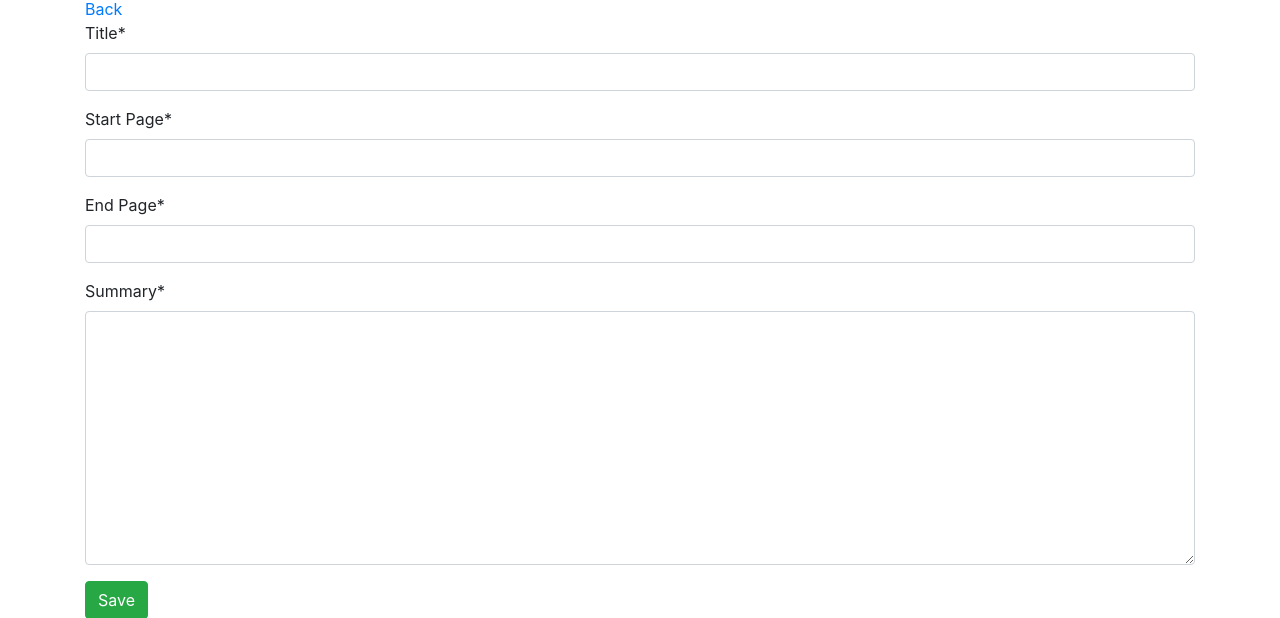
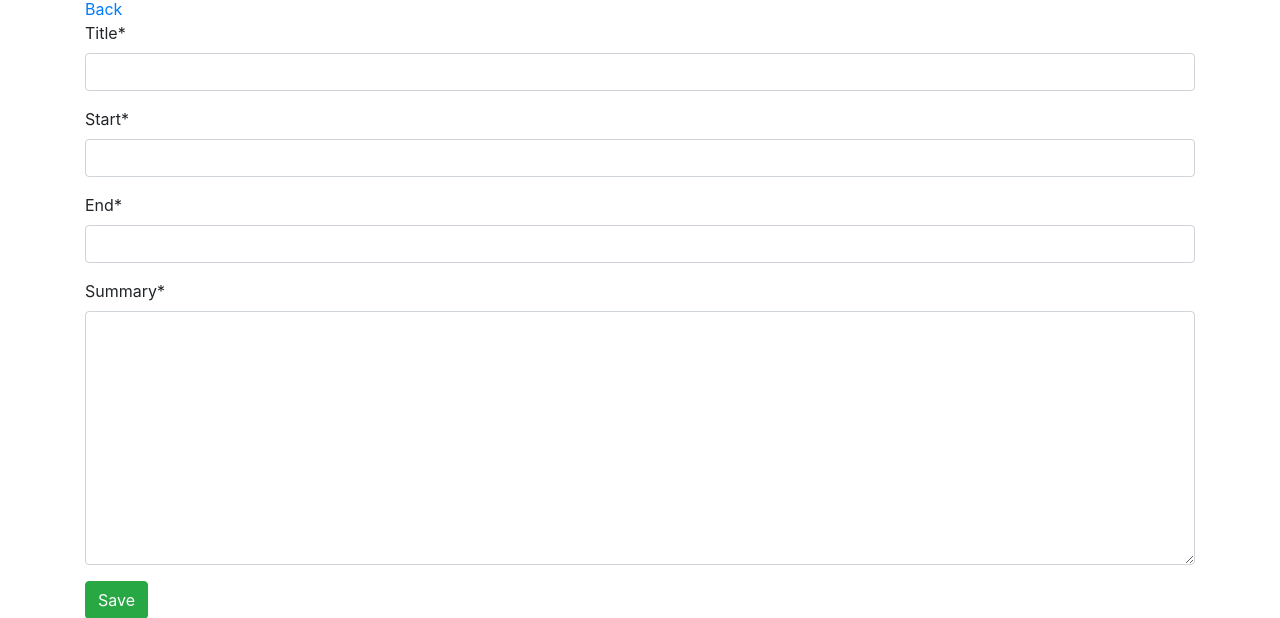
Before and after one commit to Sebastian-/summaread, a Django app: page /books/1/summaries/create in a window 1280 px wide. Shown: the part 140-758 px from the top of the page. Run offline with Django 3.2, Linux system fonts and the light colour scheme; a user stored in the database is signed in; tables that the repository leaves empty hold one stand-in row (values such as "Sample post"); some libraries are stand-ins or nearby versions.

Commit message:
rename start and end page fields

```diff
--- a/summaread/readingmanager/admin.py
+++ b/summaread/readingmanager/admin.py
@@ -8,7 +8,7 @@ class BookAdmin(admin.ModelAdmin):
 
 
 class SummaryAdmin(admin.ModelAdmin):
-    list_display = ("book", "title", "Start Page", "End Page")
+    list_display = ("book", "title", "start", "end")
 
 
 admin.site.register(Book, BookAdmin)
--- a/summaread/readingmanager/models.py
+++ b/summaread/readingmanager/models.py
@@ -22,8 +22,8 @@ class Summary(models.Model):
     )
     date = models.DateTimeField(auto_now=True)
     title = models.CharField(max_length=300)
-    startPage = models.IntegerField(name='Start Page')
-    endPage = models.IntegerField(name='End Page')
+    start = models.IntegerField()
+    end = models.IntegerField()
     summary = models.TextField()
 
     class Meta:
--- a/summaread/readingmanager/views.py
+++ b/summaread/readingmanager/views.py
@@ -61,7 +61,7 @@ class SummaryListView(LoginRequiredMixin, UserPassesTestMixin, TemplateView):
 
 class CreateSummaryView(LoginRequiredMixin, UserPassesTestMixin, CreateView):
     model = Summary
-    fields = ['title', 'Start Page', 'End Page', 'summary']
+    fields = ['title', 'start', 'end', 'summary']
     template_name = 'readingmanager/summary_create.html'
 
     def get_context_data(self, **kwargs):
@@ -83,7 +83,7 @@ class CreateSummaryView(LoginRequiredMixin, UserPassesTestMixin, CreateView):
 class EditSummaryView(LoginRequiredMixin, UserPassesTestMixin, UpdateView):
     model = Summary
     pk_url_kwarg = 'summary_pk'
-    fields = ['title', 'Start Page', 'End Page', 'summary']
+    fields = ['title', 'start', 'end', 'summary']
     template_name = 'readingmanager/summary_update.html'
 
     def get_context_data(self, **kwargs):
--- a/summaread/templates/readingmanager/summary_list.html
+++ b/summaread/templates/readingmanager/summary_list.html
@@ -12,6 +12,7 @@
     {% for summary in summary_list %}
         <div class="list-entry">
             <h3>{{ summary.title }}</h3>
+            <h6 class="mb-3">{{ summary.date }} (Pages {{ summary.start }} - {{ summary.end }})</h6>
             <p>{{ summary.summary }}</p>
             <a class="btn btn-outline-warning mr-3" href="{% url 'summary_edit' book.pk summary.pk %}">Edit</a>
             <a class="btn btn-outline-danger" href="{% url 'summary_delete' book.pk summary.pk %}">Delete</a>
```
Also changed, not shown: summaread/readingmanager/migrations/0004_auto_20200322_2235.py (added).
